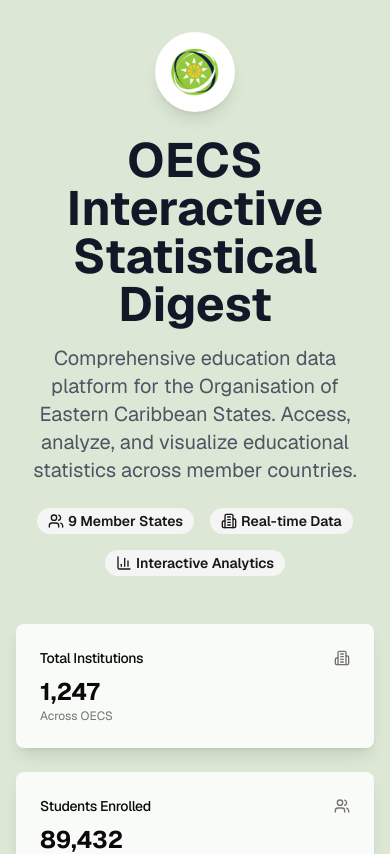
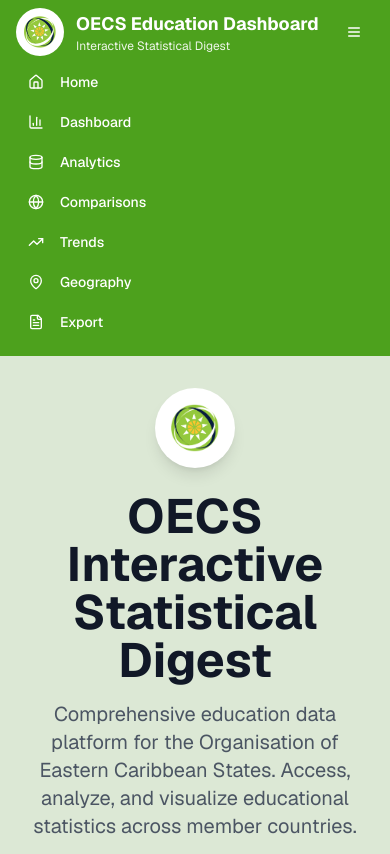
Before and after one commit to clendonbiscette/oecs-digest, a Next.js app: page / in a window 390 px wide. Shown: the top 854 px of the page. Built offline with nearby package versions, Linux system fonts and the light colour scheme.

Commit message:
Add navbar to all pages with green color #4DA11D and apply background color #DCE8D5 globally

```diff
--- a/app/dashboard/page.tsx
+++ b/app/dashboard/page.tsx
@@ -47,7 +47,7 @@ export default async function DashboardPage() {
   ]).size
 
   return (
-    <div className="min-h-screen bg-gradient-to-br from-blue-50 to-indigo-100 dark:from-gray-900 dark:to-gray-800">
+    <div className="min-h-screen">
       <div className="container mx-auto px-4 py-8 h-full">
         {/* Header with Back Button */}
         <div className="flex items-center mb-8">
--- a/app/layout.tsx
+++ b/app/layout.tsx
@@ -2,6 +2,7 @@ import type { Metadata } from 'next'
 import { GeistSans } from 'geist/font/sans'
 import { GeistMono } from 'geist/font/mono'
 import './globals.css'
+import { Navbar } from '@/components/navbar'
 
 export const metadata: Metadata = {
   title: 'OECS Interactive Statistical Digest',
@@ -33,7 +34,10 @@ html {
 }
         `}</style>
       </head>
-      <body>{children}</body>
+      <body style={{ backgroundColor: '#DCE8D5' }}>
+        <Navbar />
+        <main>{children}</main>
+      </body>
     </html>
   )
 }
--- a/app/page.tsx
+++ b/app/page.tsx
@@ -71,7 +71,7 @@ export default function HomePage() {
   ]
 
   return (
-    <div className="min-h-screen" style={{ backgroundColor: '#DCE8D5' }}>
+    <div className="min-h-screen">
       <div className="container mx-auto px-4 py-8">
         {/* Header */}
         <div className="text-center mb-12">
--- /dev/null
+++ b/components/navbar.tsx
@@ -0,0 +1,100 @@
+"use client"
+
+import Link from "next/link"
+import { Card, CardContent } from "@/components/ui/card"
+import { Button } from "@/components/ui/button"
+import { Home, BarChart3, Database, FileText, MapPin, TrendingUp, Globe } from "lucide-react"
+
+export function Navbar() {
+  const navigationItems = [
+    { name: "Home", href: "/", icon: Home },
+    { name: "Dashboard", href: "/dashboard", icon: BarChart3 },
+    { name: "Analytics", href: "/analytics", icon: Database },
+    { name: "Comparisons", href: "/comparisons", icon: Globe },
+    { name: "Trends", href: "/trends", icon: TrendingUp },
+    { name: "Geography", href: "/geography", icon: MapPin },
+    { name: "Export", href: "/export", icon: FileText },
+  ]
+
+  return (
+    <nav className="w-full" style={{ backgroundColor: '#4DA11D' }}>
+      <div className="container mx-auto px-4">
+        <div className="flex items-center justify-between h-16">
+          {/* Logo and Title */}
+          <div className="flex items-center space-x-3">
+            <div className="bg-white p-2 rounded-full">
+              <img src="/favlogo.png" alt="OECS Logo" className="h-8 w-8" />
+            </div>
+            <div className="text-white">
+              <h1 className="text-lg font-bold">OECS Education Dashboard</h1>
+              <p className="text-xs opacity-90">Interactive Statistical Digest</p>
+            </div>
+          </div>
+
+          {/* Navigation Links */}
+          <div className="hidden md:flex items-center space-x-1">
+            {navigationItems.map((item) => {
+              const Icon = item.icon
+              return (
+                <Link key={item.name} href={item.href}>
+                  <Button
+                    variant="ghost"
+                    size="sm"
+                    className="text-white hover:bg-white/20 hover:text-white"
+                  >
+                    <Icon className="h-4 w-4 mr-2" />
+                    {item.name}
+                  </Button>
+                </Link>
+              )
+            })}
+          </div>
+
+          {/* Mobile Menu Button */}
+          <div className="md:hidden">
+            <Button
+              variant="ghost"
+              size="sm"
+              className="text-white hover:bg-white/20"
+            >
+              <svg
+                className="h-6 w-6"
+                fill="none"
+                stroke="currentColor"
+                viewBox="0 0 24 24"
+              >
+                <path
+                  strokeLinecap="round"
+                  strokeLinejoin="round"
+                  strokeWidth={2}
+                  d="M4 6h16M4 12h16M4 18h16"
+                />
+              </svg>
+            </Button>
+          </div>
+        </div>
+
+        {/* Mobile Navigation */}
+        <div className="md:hidden pb-4">
+          <div className="flex flex-col space-y-1">
+            {navigationItems.map((item) => {
+              const Icon = item.icon
+              return (
+                <Link key={item.name} href={item.href}>
+                  <Button
+                    variant="ghost"
+                    size="sm"
+                    className="w-full justify-start text-white hover:bg-white/20"
+                  >
+                    <Icon className="h-4 w-4 mr-2" />
+                    {item.name}
+                  </Button>
+                </Link>
+              )
+            })}
+          </div>
+        </div>
+      </div>
+    </nav>
+  )
+}
```
